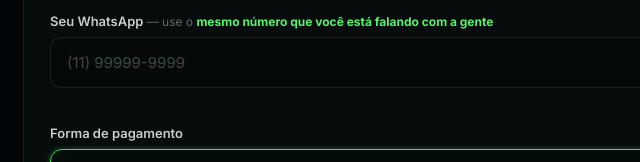
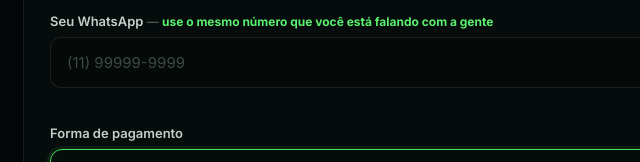
Before and after one commit to growthvendas00-hub/flopgames, a website: page public/index.html in a window 1280 px wide. Shown: the part 859-1021 px from the top of the page, 145-785 px from the left. Drawn offline with Linux system fonts and the light colour scheme; no server answers.

Commit message:
WhatsApp: 'use o' tambem em verde (frase inteira destacada)

```diff
--- a/public/index.html
+++ b/public/index.html
@@ -105,7 +105,7 @@
         </div>
 
         <div class="field">
-          <label for="telefone">Seu WhatsApp <span class="hint">— use o <strong>mesmo número que você está falando com a gente</strong></span></label>
+          <label for="telefone">Seu WhatsApp <span class="hint">— <strong>use o mesmo número que você está falando com a gente</strong></span></label>
           <input type="text" id="telefone" placeholder="(11) 99999-9999" autocomplete="tel" inputmode="numeric" maxlength="15">
           <span class="field-error" id="erro-telefone"></span>
         </div>
```
